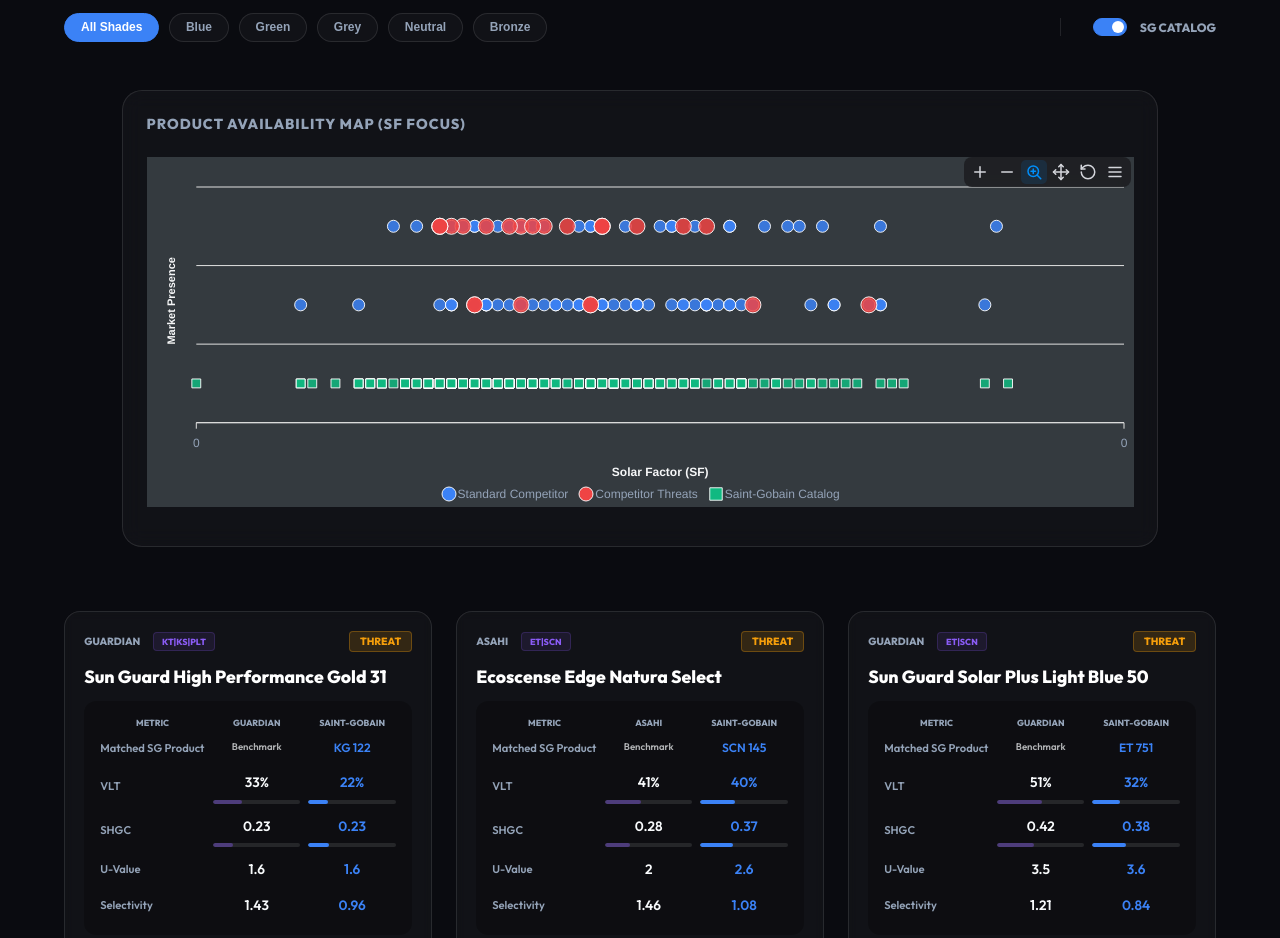
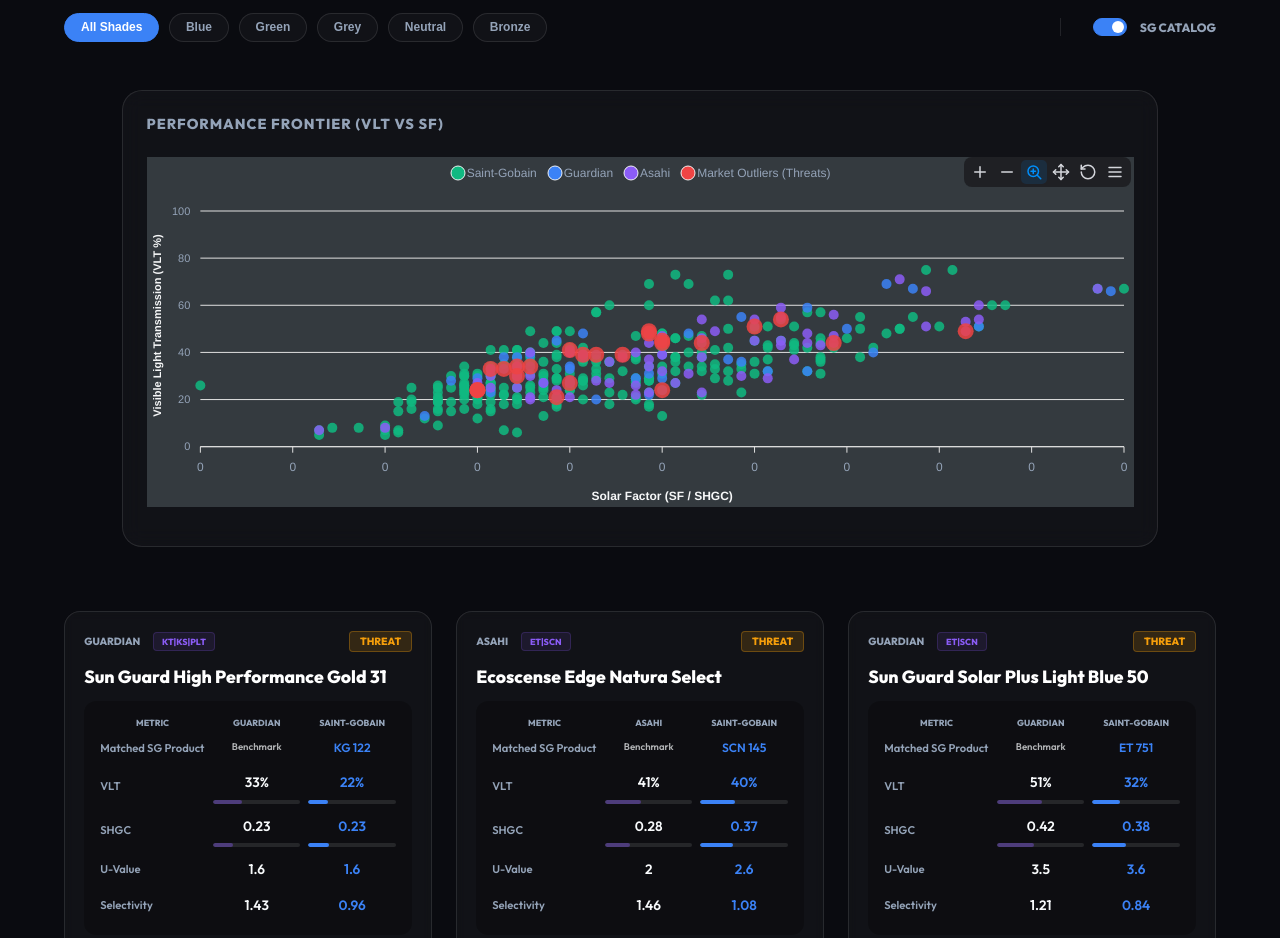
Before and after one commit to saintgobaindesignteam-dev/gap, a website: page index.html in a window 1280 px wide. Shown: the part 1048-1986 px from the top of the page. Drawn offline with nearby package versions, Linux system fonts and the light colour scheme.

Commit message:
Add files via upload

```diff
--- a/app.js
+++ b/app.js
@@ -161,56 +161,59 @@
             chartInstances.rangeGap.updateSeries([{ data: avgGaps }]);
         }
 
-        // --- NEW PRODUCT AVAILABILITY CHART (Focused on SF) ---
-        const getBrandVal = (b) => b === 'Guardian' ? 3 : (b === 'Asahi' ? 2 : 1);
-
-        const standardSF = items.filter(i => i.SWOT !== 'Threat').map(i => ({ x: i.Target.SHGC, y: getBrandVal(i.Brand) }));
-        const threatSF = items.filter(i => i.SWOT === 'Threat').map(i => ({ x: i.Target.SHGC, y: getBrandVal(i.Brand) }));
+        // --- PERFORMANCE FRONTIER: VLT vs SF (By Company + Outliers) ---
+        const guardianData = items.filter(i => i.Brand === 'Guardian').map(i => ({ x: i.Target.SHGC, y: i.Target.VLT, brand: 'Guardian', name: i.Product }));
+        const asahiData = items.filter(i => i.Brand === 'Asahi').map(i => ({ x: i.Target.SHGC, y: i.Target.VLT, brand: 'Asahi', name: i.Product }));
+        const threatData = items.filter(i => i.SWOT === 'Threat').map(i => ({ x: i.Target.SHGC, y: i.Target.VLT, brand: i.Brand, name: i.Product }));
 
         const filteredSg = allSgItems.filter(i => filters.shade === 'all' || i.Shade === filters.shade);
-        const sgSF = sgToggle.checked ? filteredSg.map(i => ({ x: i.SHGC, y: 1 })) : [];
+        const sgData = sgToggle.checked ? filteredSg.map(i => ({ x: i.SHGC, y: i.VLT, brand: 'Saint-Gobain', name: i.ProductName })) : [];
 
-        const sfAvailabilitySeries = [
-            { name: 'Standard Competitor', data: standardSF },
-            { name: 'Competitor Threats', data: threatSF },
-            { name: 'Saint-Gobain Catalog', data: sgSF }
+        const frontierSeries = [
+            { name: 'Saint-Gobain', data: sgData },
+            { name: 'Guardian', data: guardianData },
+            { name: 'Asahi', data: asahiData },
+            { name: 'Market Outliers (Threats)', data: threatData }
         ];
 
         if (!chartInstances.frontier) {
             chartInstances.frontier = new ApexCharts(document.querySelector("#frontierChart"), {
                 chart: { type: 'scatter', height: 350, zoom: { enabled: true, type: 'xy' } },
-                colors: ['#3b82f6', '#ef4444', '#10b981'],
+                colors: ['#10b981', '#3b82f6', '#8b5cf6', '#ef4444'],
                 xaxis: {
-                    title: { text: 'Solar Factor (SF)' },
+                    title: { text: 'Solar Factor (SF / SHGC)' },
                     labels: { style: { colors: '#94a3b8' } },
-                    min: 0, max: 0.8
+                    tickAmount: 10
                 },
                 yaxis: {
-                    title: { text: 'Market Presence' },
-                    labels: {
-                        style: { colors: '#94a3b8' },
-                        formatter: val => val === 3 ? 'Guardian' : (val === 2 ? 'Asahi' : (val === 1 ? 'Saint-Gobain' : ''))
-                    },
-                    min: 0.5, max: 3.5, tickAmount: 3
+                    title: { text: 'Visible Light Transmission (VLT %)' },
+                    labels: { style: { colors: '#94a3b8' } },
+                    min: 0, max: 100
                 },
-                markers: { size: [6, 8, 5], shape: ["circle", "circle", "square"] },
+                markers: {
+                    size: [5, 5, 5, 8],
+                    strokeWidth: 0,
+                    hover: { size: 10 }
+                },
                 theme: { mode: 'dark' },
-                legend: { labels: { colors: '#94a3b8' } },
+                legend: { position: 'top', labels: { colors: '#94a3b8' } },
                 tooltip: {
-                    custom: function({series, seriesIndex, dataPointIndex}) {
-                        let item;
-                        if (seriesIndex === 0) item = items.filter(i => i.SWOT !== 'Threat')[dataPointIndex].Target;
-                        else if (seriesIndex === 1) item = items.filter(i => i.SWOT === 'Threat')[dataPointIndex].Target;
-                        else item = filteredSg[dataPointIndex];
-                        if (!item) return '';
-                        return `<div class="chart-tooltip"><b>${item.ProductName || item.Product}</b><br>Solar Factor: ${item.SHGC}<br>VLT: ${item.VLT}%</div>`;
+                    custom: function({series, seriesIndex, dataPointIndex, w}) {
+                        const point = w.config.series[seriesIndex].data[dataPointIndex];
+                        return `
+                        <div class="chart-tooltip" style="padding: 10px; background: #1e293b; border: 1px solid #334155; border-radius: 8px;">
+                            <div style="font-weight: 800; color: #fff; margin-bottom: 4px;">${point.name}</div>
+                            <div style="font-size: 0.75rem; color: #94a3b8;">Brand: ${point.brand}</div>
+                            <div style="font-size: 0.75rem; color: #3b82f6;">Solar Factor: ${point.x}</div>
+                            <div style="font-size: 0.75rem; color: #10b981;">VLT: ${point.y}%</div>
+                        </div>`;
                     }
                 },
-                series: sfAvailabilitySeries
+                series: frontierSeries
             });
             chartInstances.frontier.render();
         } else {
-            chartInstances.frontier.updateSeries(sfAvailabilitySeries);
+            chartInstances.frontier.updateSeries(frontierSeries);
         }
     }
 
--- a/index.html
+++ b/index.html
@@ -95,7 +95,7 @@
 
         <section class="overview-charts frontier-section">
             <div class="chart-card glass-card full-width">
-                <h3>Product Availability Map (SF Focus)</h3>
+                <h3>Performance Frontier (VLT vs SF)</h3>
                 <div id="frontierChart"></div>
             </div>
         </section>
```
